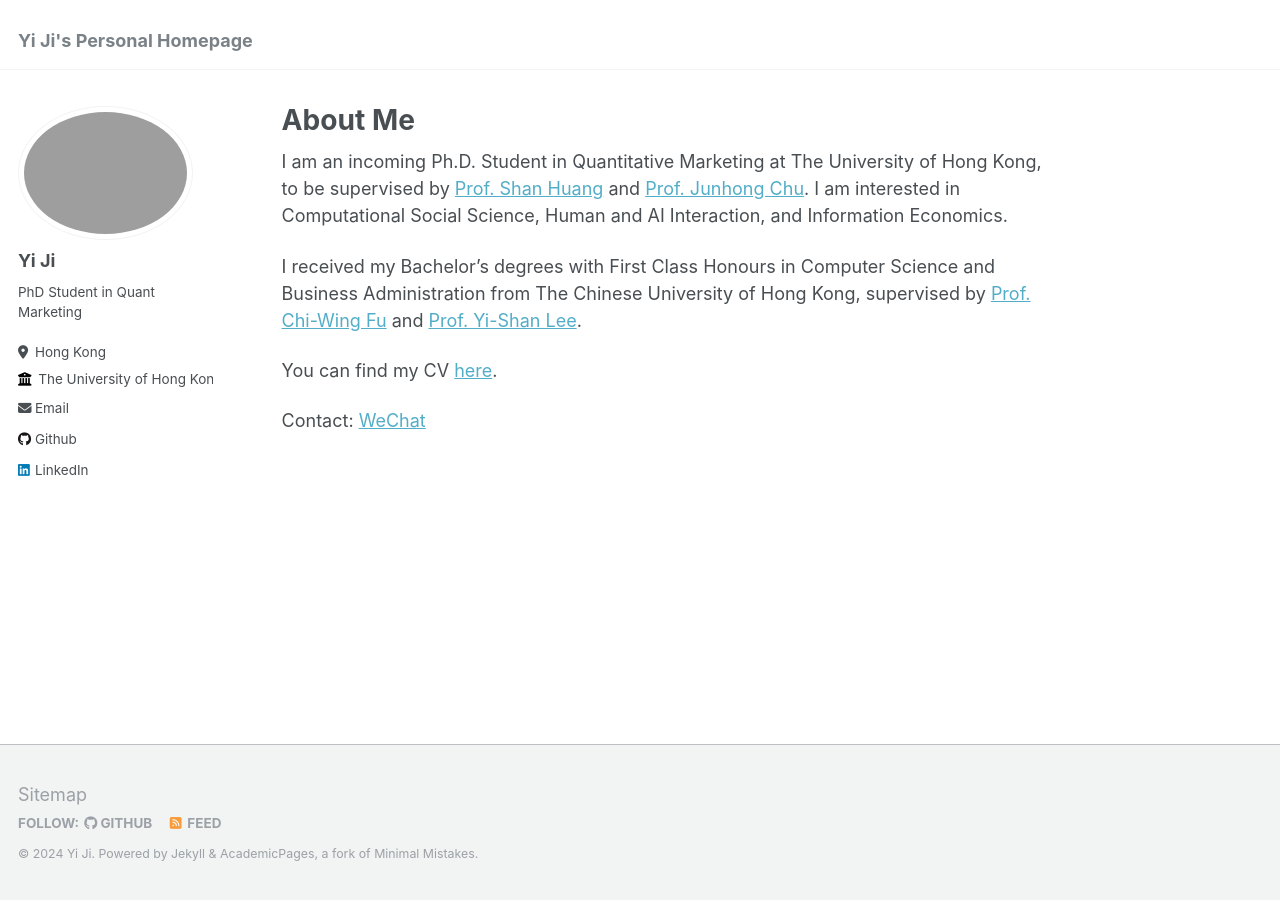
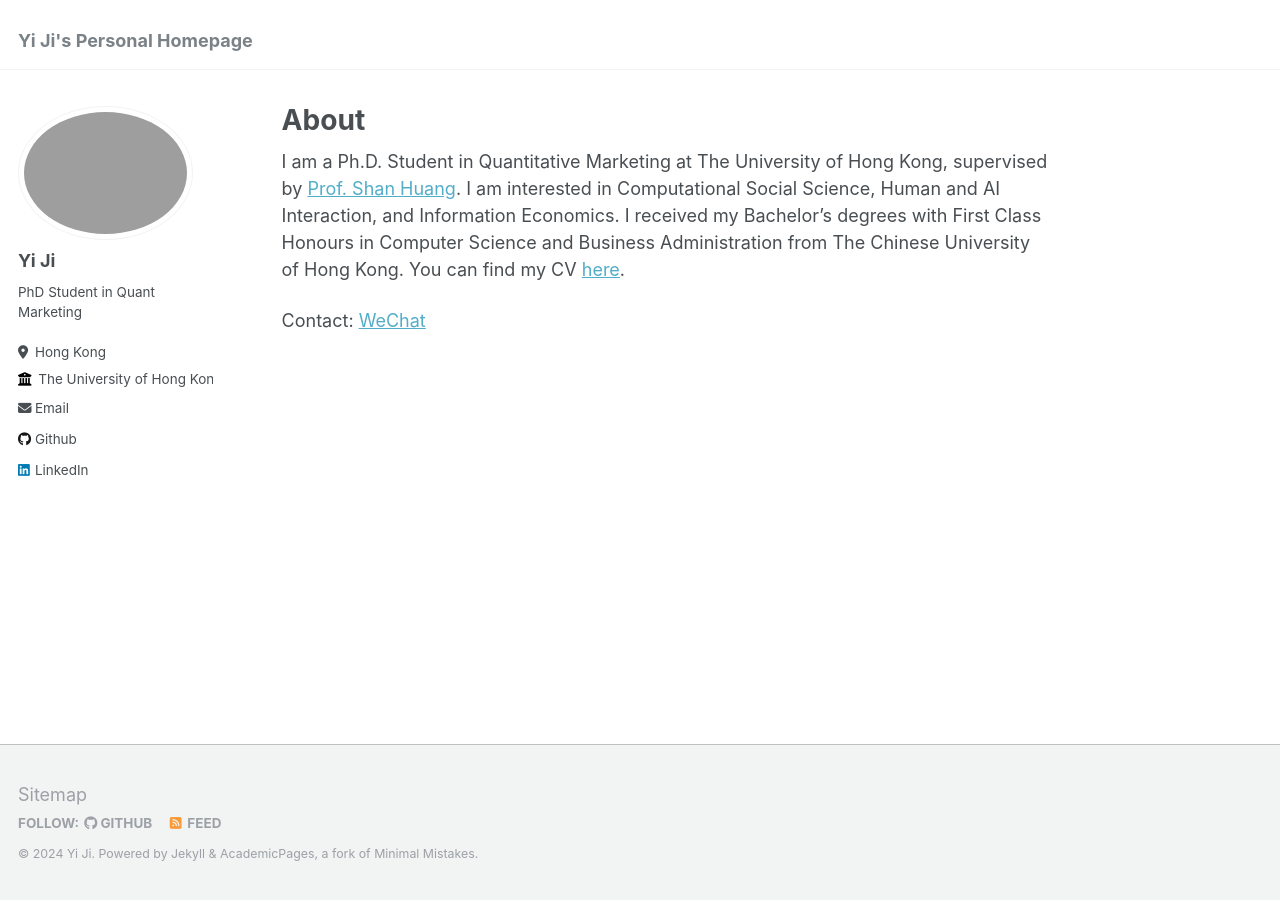
Before and after one commit to jasonyji/jasonyji.github.io, a Jekyll site: the page built from _pages/about.md, in a window 1280 px wide. Built offline with Jekyll 4.4.1, drawn with Linux system fonts in a browser that asks for light colours.

Commit message:
Update about.md

```diff
--- a/_pages/about.md
+++ b/_pages/about.md
@@ -1,16 +1,12 @@
 ---
 permalink: /
-title: "About Me"
+title: "About"
 author_profile: true
 redirect_from:
   - /about/
   - /about.html
 ---
 
-I am an incoming Ph.D. Student in Quantitative Marketing at The University of Hong Kong, to be supervised by [Prof. Shan Huang](https://www.shanhhuang.com/) and [Prof. Junhong Chu](https://www.chujunhong.com/). I am interested in Computational Social Science, Human and AI Interaction, and Information Economics.
-
-I received my Bachelor's degrees with First Class Honours in Computer Science and Business Administration from The Chinese University of Hong Kong, supervised by [Prof. Chi-Wing Fu](https://www.cse.cuhk.edu.hk/~cwfu/) and [Prof. Yi-Shan Lee](https://sites.google.com/view/yi-shanlee).
-
-You can find my CV [here](../assets/CV.pdf).
+I am a Ph.D. Student in Quantitative Marketing at The University of Hong Kong, supervised by [Prof. Shan Huang](https://www.shanhhuang.com/). I am interested in Computational Social Science, Human and AI Interaction, and Information Economics. I received my Bachelor's degrees with First Class Honours in Computer Science and Business Administration from The Chinese University of Hong Kong. You can find my CV [here](../assets/CV.pdf).
 
 Contact: [WeChat](../images/wechat.jpg)
```
